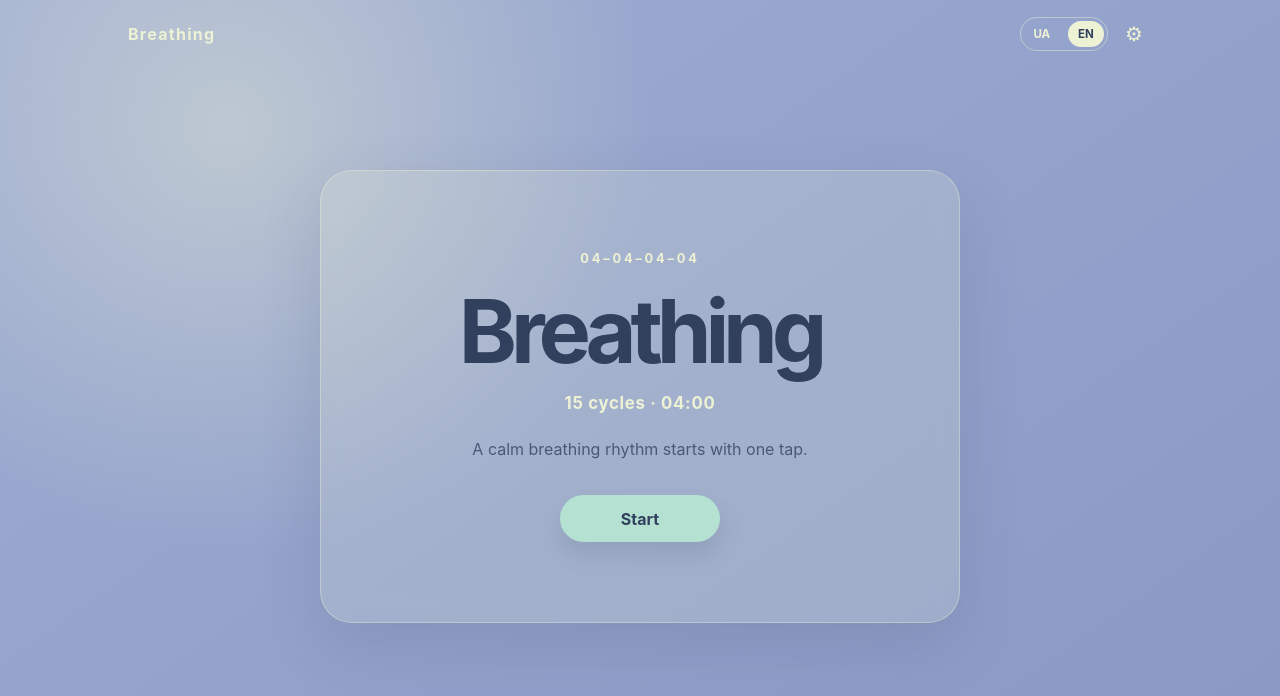
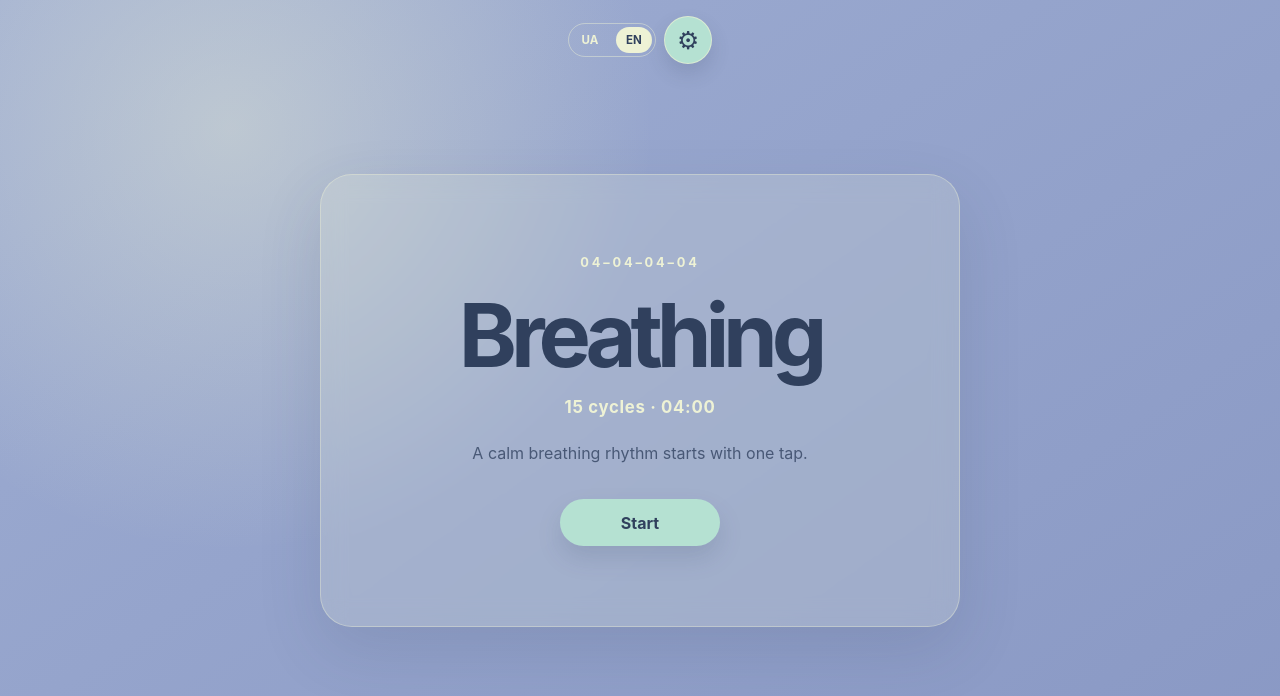
Before and after one commit to hitpopdimestop/breathing, a React (Vite) app: page / in a window 1280 px wide. Shown: the top 696 px of the page. Built offline with nearby package versions, Linux system fonts and the light colour scheme.

Commit message:
fix: simplify header and dismiss settings

```diff
--- a/src/App.css
+++ b/src/App.css
@@ -15,17 +15,10 @@
 .app-header {
   display: flex;
   align-items: center;
-  justify-content: space-between;
+  justify-content: center;
   width: min(100%, 64rem);
   margin-bottom: auto;
   color: #eef2d5;
-}
-
-.brand {
-  margin: 0;
-  font-size: 1rem;
-  font-weight: 700;
-  letter-spacing: 0.08em;
 }
 
 .toolbar,
@@ -64,10 +57,22 @@
 }
 
 .settings-button {
-  width: 2.25rem;
-  height: 2.25rem;
+  width: 3rem;
+  height: 3rem;
+  border: 1px solid rgb(238 242 213 / 65%);
   border-radius: 50%;
-  font-size: 1.25rem;
+  color: #30405d;
+  background: #b5e1d2;
+  box-shadow: 0 0.6rem 1.2rem rgb(48 64 93 / 16%);
+  font-size: 1.55rem;
+  transition: transform 160ms ease, box-shadow 160ms ease, background 160ms ease;
+}
+
+.settings-button:hover,
+.settings-button[aria-expanded='true'] {
+  transform: translateY(-1px);
+  background: #eef2d5;
+  box-shadow: 0 0.8rem 1.5rem rgb(48 64 93 / 22%);
 }
 
 .language-button:focus-visible,
@@ -301,7 +306,8 @@ input[type='range'] {
 }
 
 @media (prefers-reduced-motion: reduce) {
-  .start-button {
+  .start-button,
+  .settings-button {
     transition: none;
   }
 }
--- a/src/App.tsx
+++ b/src/App.tsx
@@ -1,4 +1,4 @@
-import { useState } from 'react'
+import { useEffect, useState, type MouseEvent } from 'react'
 import { useStore } from 'zustand'
 
 import { createTranslator } from './i18n/localization'
@@ -25,6 +25,35 @@ function App() {
   const t = createTranslator(language)
   const duration = getDurationSummary(config)
 
+  useEffect(() => {
+    if (!settingsOpen) {
+      return undefined
+    }
+
+    const handleKeyDown = (event: KeyboardEvent) => {
+      if (event.key === 'Escape') {
+        event.preventDefault()
+        setSettingsOpen(false)
+      }
+    }
+
+    window.addEventListener('keydown', handleKeyDown)
+
+    return () => window.removeEventListener('keydown', handleKeyDown)
+  }, [settingsOpen])
+
+  const handleShellClick = (event: MouseEvent<HTMLElement>) => {
+    if (!settingsOpen || !(event.target instanceof Element)) {
+      return
+    }
+
+    if (event.target.closest('.settings-panel, .settings-button')) {
+      return
+    }
+
+    setSettingsOpen(false)
+  }
+
   if (
     meditationSession.status === 'preparing'
     && meditationSession.preparationSecondsRemaining !== null
@@ -48,9 +77,8 @@ function App() {
   }
 
   return (
-    <main className="shell" lang={language}>
+    <main className="shell" lang={language} onClick={handleShellClick}>
       <header className="app-header">
-        <p className="brand">{t('appName')}</p>
         <div className="toolbar">
           <div className="language-switcher" role="group" aria-label={t('language')}>
             <button
```
Also changed, not shown: 1 other file (tests, documents, lock files or other folders).
